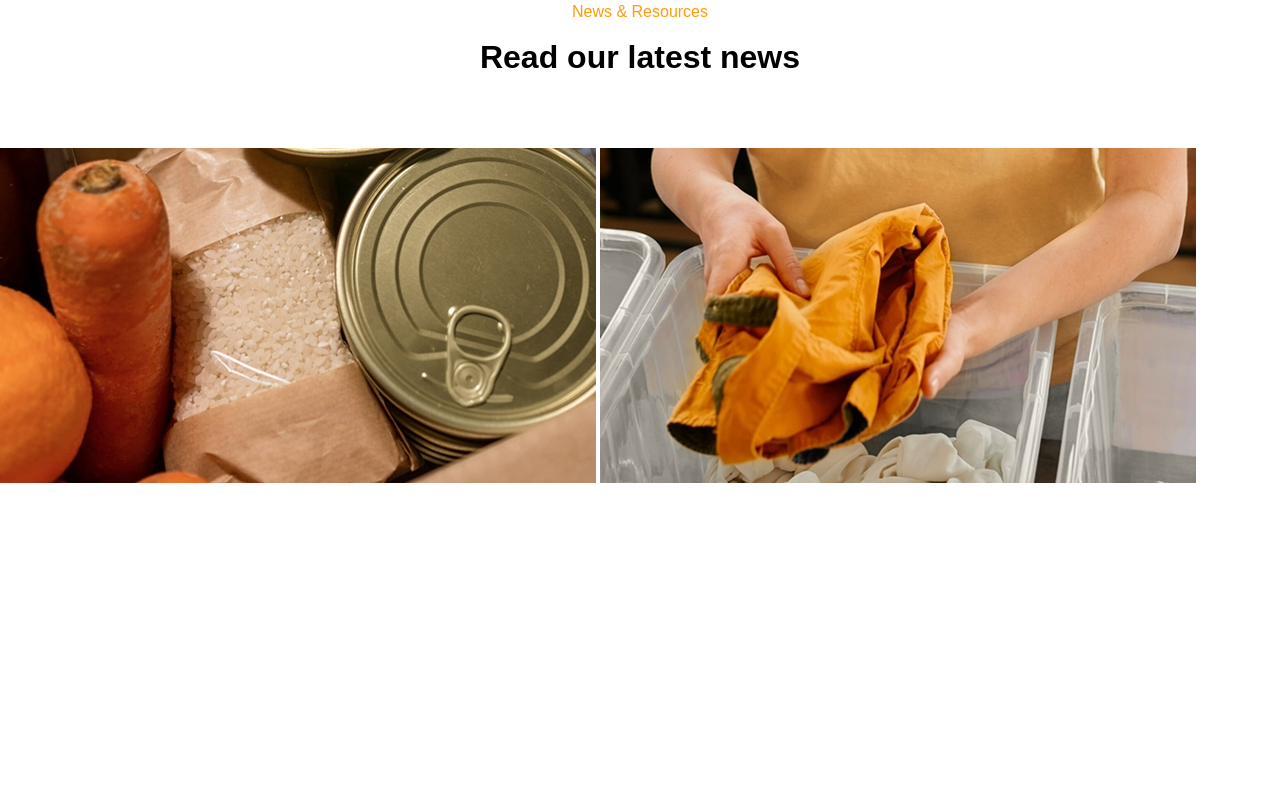
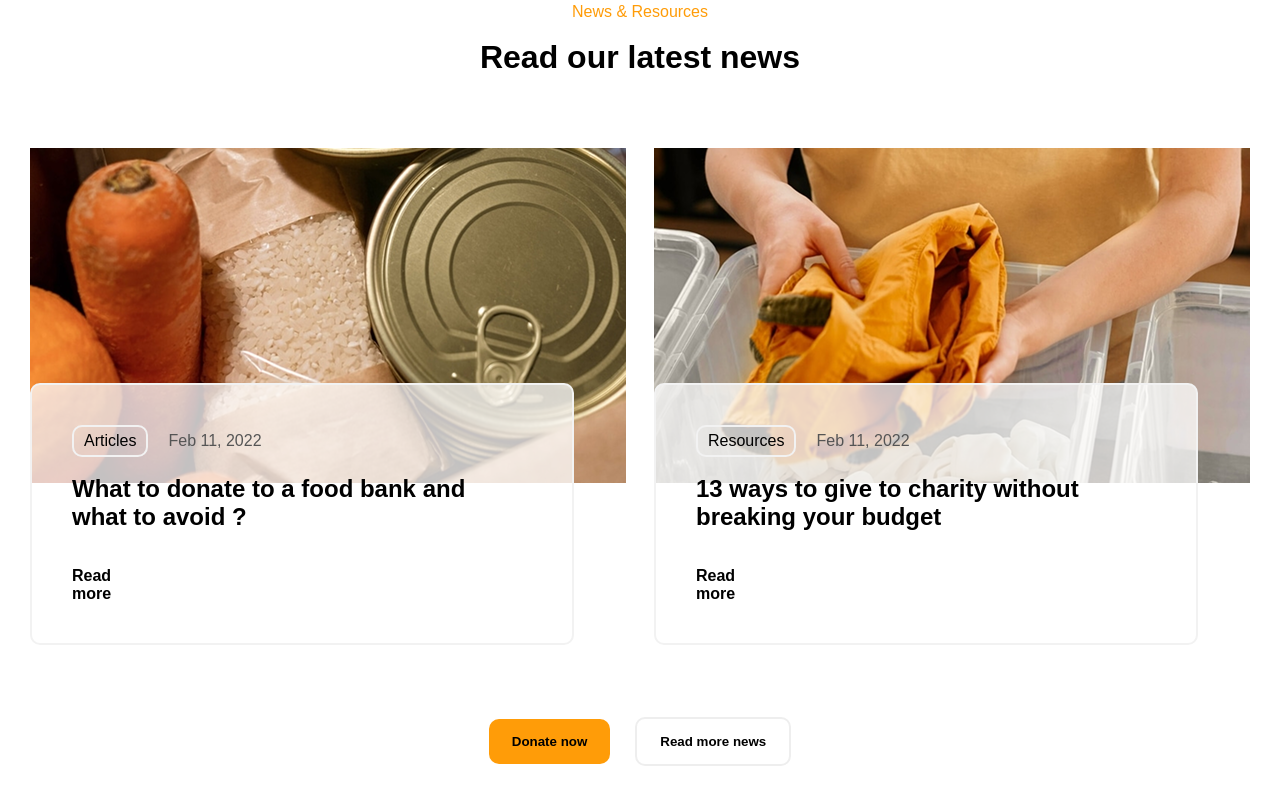
Before and after one commit to arion1986/exam3, a plain HTML site: page index.html in a window 1280 px wide. Shown: the part 7272-8076 px from the top of the page. Before the commit the page ends 7759 px from the top, so only its background shows below. Drawn offline with Linux system fonts and the light colour scheme.

Commit message:
eight commit

```diff
--- a/index.html
+++ b/index.html
@@ -378,11 +378,43 @@
 
 
 
-<section >
-  <div>
+<section class="">
+  <div class="dd2">
   <img src="./Frame (1).png" alt="">
   <img src="./7.png" alt="">
 </div>
+
+<div class="dd3">
+<div class="d10">
+<div class="d9">
+  <div style="display: flex; align-items: center; gap: 20px;">
+  <p style="    border: 2px solid rgb(242, 242, 242); width: fit-content; padding: 5px 10px; border-radius: 10px;
+">Articles</p>
+  <p style="color: #555555;">Feb 11, 2022</p>
+</div>
+<br>
+<h2>What to donate to a food bank and <br> what to avoid ?</h2><br><br>
+<h4>Read <br> more</h4>
+</div>
+
+<div class="d9">
+  <div style="display: flex; align-items: center; gap: 20px;">
+  <p style="    border: 2px solid rgb(242, 242, 242); width: fit-content; padding: 5px 10px; border-radius: 10px;
+">Resources</p>
+  <p style="color: #555555;">Feb 11, 2022</p>
+</div>
+<br>
+<h2>13 ways to give to charity without <br> breaking your budget</h2><br><br>
+<h4>Read <br> more</h4>
+</div>
+</div>
+<br><br><br><br>
+<div class="dd1">
+  <button class="btn">Donate now</button>
+  <button class="btn btn2">Read more news</button>
+</div>
+</div>
+
 
 
 
--- a/style.css
+++ b/style.css
@@ -160,3 +160,38 @@ gap: 150px;
     background-color: rgba(255, 255, 255, 0.762);
 
 }
+.d9{
+    border: 2px solid rgb(242, 242, 242);
+    background-color: rgba(255, 255, 255, 0.755);
+    width: 460px;
+    padding: 40px;
+    border-radius: 10px;
+}
+.d10{
+    display: flex;
+    align-items: center;
+    max-width: 1220px;
+    margin: auto;
+    gap: 80px;
+
+}
+.dd2{
+
+display: flex;
+align-items: center;
+max-width: 1220px;
+margin: auto;
+justify-content: space-between;
+}
+.dd1{
+    display: flex;
+    align-items: center;
+    max-width: 1220px;
+    margin: auto;
+    gap: 25px;
+    justify-content: center;
+}
+.dd3{
+    position: relative;
+    bottom: 100px;
+}
```
